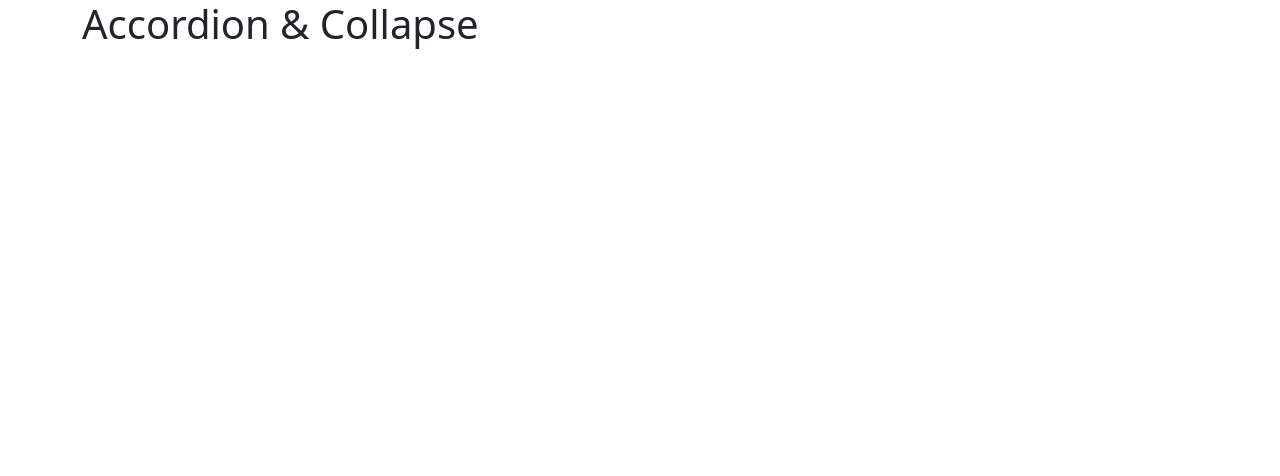
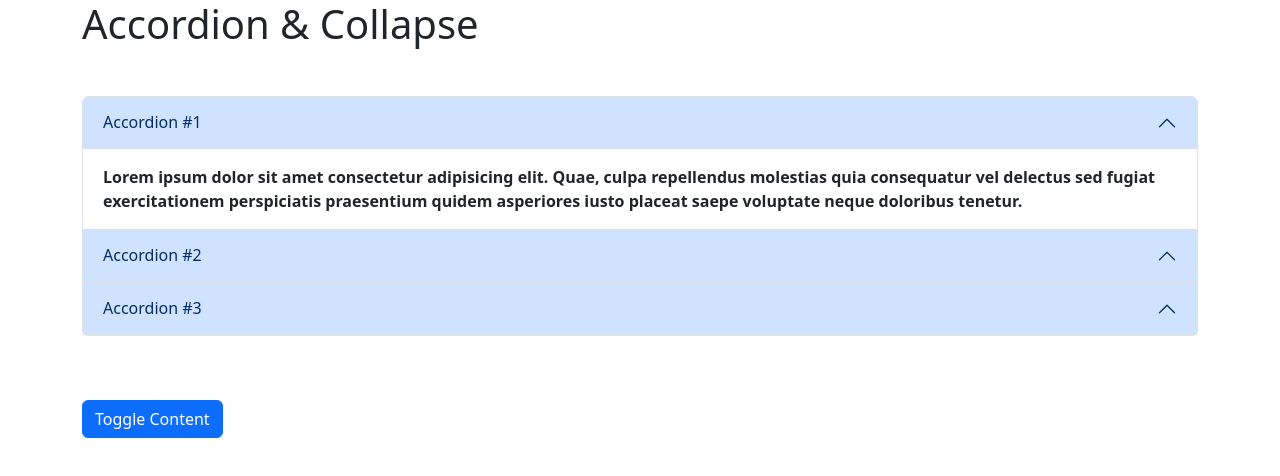
Before and after one commit to Arjun8124/html-css-basics, a plain HTML site: page bootstrap-sandbox/bootstrap-sandbox-start/22-accordion-collapse.html in a window 1280 px wide. Drawn offline with Linux system fonts and the light colour scheme.

```diff
--- a/bootstrap-sandbox/bootstrap-sandbox-start/22-accordion-collapse.html
+++ b/bootstrap-sandbox/bootstrap-sandbox-start/22-accordion-collapse.html
@@ -12,10 +12,79 @@
       <h1 class="mb-5">Accordion & Collapse</h1>
 
       <!-- Accordion -->
-
+      <div id="myaccordion" class="accordion">
+        <div class="accordion-item">
+          <h2 class="accordion-header">
+            <button
+              class="accordion-button"
+              data-bs-toggle="collapse"
+              data-bs-target="#collapseOne"
+            >
+              Accordion #1
+            </button>
+          </h2>
+          <div id="collapseOne" class="accordion-collapse collapse show" data-bs-parent="#myaccordion">
+            <div class="accordion-body fw-semibold">
+              Lorem ipsum dolor sit amet consectetur adipisicing elit. Quae,
+              culpa repellendus molestias quia consequatur vel delectus sed
+              fugiat exercitationem perspiciatis praesentium quidem asperiores
+              iusto placeat saepe voluptate neque doloribus tenetur.
+            </div>
+          </div>
+        </div>
+        <div class="accordion-item">
+          <h2 class="accordion-header">
+            <button
+                    class="accordion-button"
+                    data-bs-toggle="collapse"
+                    data-bs-target="#collapseTwo"
+            >
+              Accordion #2
+            </button>
+          </h2>
+          <div id="collapseTwo" class="accordion-collapse collapse" data-bs-parent="#myaccordion">
+            <div class="accordion-body fw-semibold">
+              Lorem ipsum dolor sit amet consectetur adipisicing elit. Quae,
+              culpa repellendus molestias quia consequatur vel delectus sed
+              fugiat exercitationem perspiciatis praesentium quidem asperiores
+              iusto placeat saepe voluptate neque doloribus tenetur.
+            </div>
+          </div>
+        </div>
+        <div class="accordion-item">
+          <h2 class="accordion-header">
+            <button
+                    class="accordion-button"
+                    data-bs-toggle="collapse"
+                    data-bs-target="#collapseThree"
+            >
+              Accordion #3
+            </button>
+          </h2>
+          <div id="collapseThree" class="accordion-collapse collapse" data-bs-parent="#myaccordion">
+            <div class="accordion-body fw-semibold">
+              Lorem ipsum dolor sit amet consectetur adipisicing elit. Quae,
+              culpa repellendus molestias quia consequatur vel delectus sed
+              fugiat exercitationem perspiciatis praesentium quidem asperiores
+              iusto placeat saepe voluptate neque doloribus tenetur.
+            </div>
+          </div>
+        </div>
+      </div>
       <br /><br />
 
       <!-- Collapse -->
+      <div class="my-3">
+        <button class="btn btn-primary" data-bs-toggle="collapse" data-bs-target="#mycontent">Toggle Content</button>
+      </div>
+        <div class="collapse" id="mycontent">
+          <div class="card">
+            <div class="card-body">
+              Lorem ipsum dolor sit amet, consectetur adipisicing elit. Corporis deserunt est fuga hic necessitatibus obcaecati perspiciatis quas quasi rerum vitae.
+            </div>
+          </div>
+        </div>
+
 
       <!-- Don't go past here -->
     </div>
```
Also changed, not shown: bootstrap-sandbox/bootstrap-sandbox-start/23-carousel.html (+44 -1 lines).
